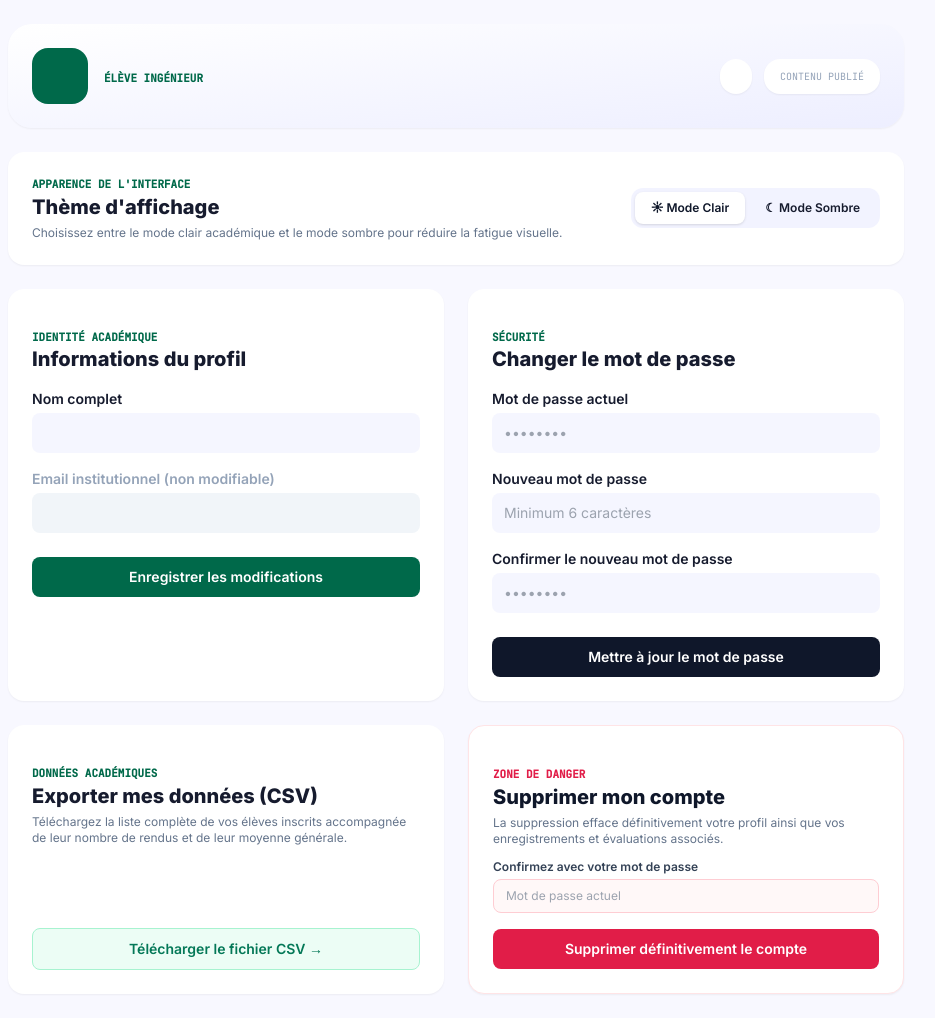
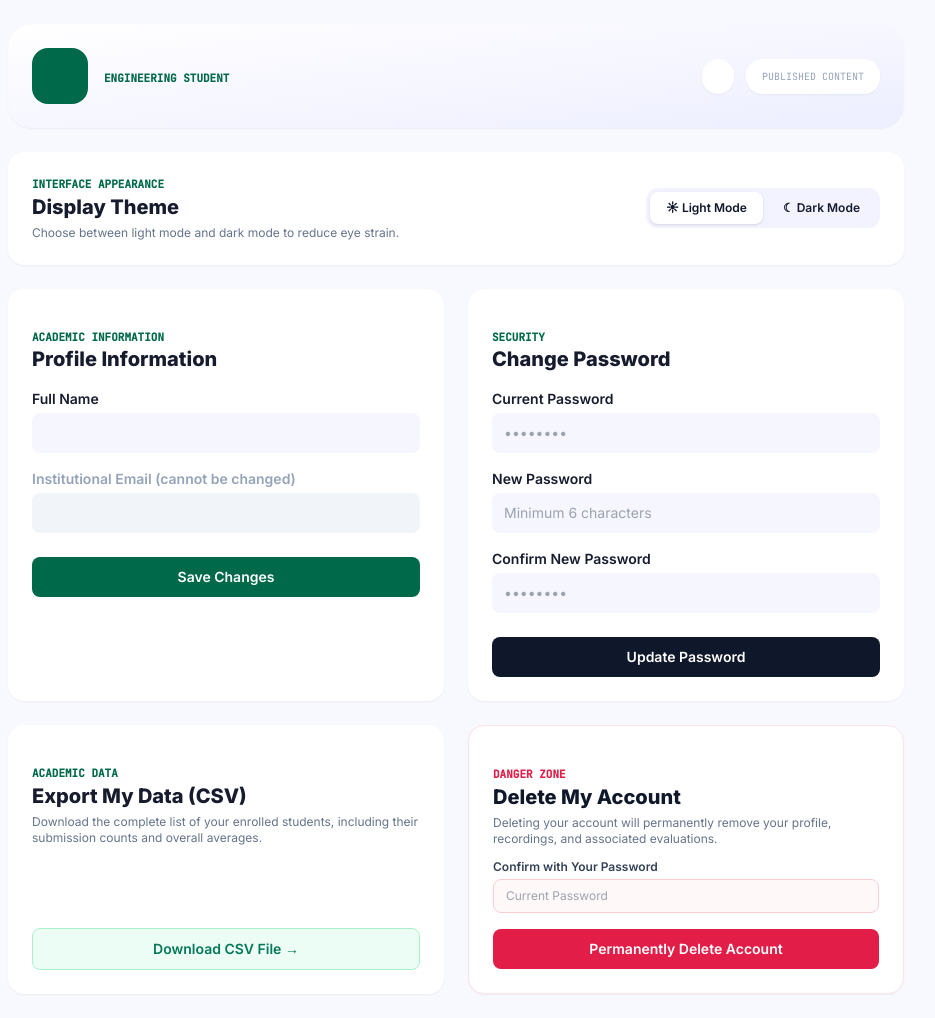
Before and after one commit to fatimaezzahra-br/Codespeak, a Flask app: template templates/settings.html in a window 1280 px wide. Shown: the part 61-1079 px from the top of the page, without its empty margins (184-1119 px from the left). Run offline with Flask 3, Linux system fonts and the light colour scheme; the template is opened without the code that fills it, so the values that code supplies are empty; some libraries are stand-ins or nearby versions.

Commit message:
Translate login, register and settings pages into English

```diff
--- a/templates/settings.html
+++ b/templates/settings.html
@@ -1,5 +1,5 @@
 {% extends "base.html" %}
-{% block title %}Paramètres du compte{% endblock %}
+{% block title %}Account Settings{% endblock %}
 
 {% block content %}
 <div class="max-w-4xl mx-auto space-y-6">
@@ -10,33 +10,33 @@
 
   {% if updated == 'password' %}
     <div class="bg-emerald-50 border border-emerald-200 text-emerald-800 rounded-2xl px-5 py-4 text-sm font-semibold shadow-sm">
-      ✓ Votre mise à jour de mot de passe a été effectuée avec succès.
+      ✓ Your password has been updated successfully.
     </div>
   {% elif updated == 'profile' %}
     <div class="bg-emerald-50 border border-emerald-200 text-emerald-800 rounded-2xl px-5 py-4 text-sm font-semibold shadow-sm">
-      ✓ Vos informations de profil et votre professeur référent ont été enregistrés.
+      ✓ Your profile information and assigned teacher have been saved.
     </div>
   {% endif %}
 
   {% if err == 'current_pwd' %}
     <div class="bg-rose-50 border border-rose-200 text-rose-800 rounded-2xl px-5 py-4 text-sm font-semibold shadow-sm">
-      ✕ Le mot de passe actuel saisi est incorrect.
+      ✕ The current password is incorrect.
     </div>
   {% elif err == 'short_pwd' %}
     <div class="bg-rose-50 border border-rose-200 text-rose-800 rounded-2xl px-5 py-4 text-sm font-semibold shadow-sm">
-      ✕ Le nouveau mot de passe doit contenir au moins 6 caractères.
+      ✕ The new password must contain at least 6 characters.
     </div>
   {% elif err == 'mismatch_pwd' %}
     <div class="bg-rose-50 border border-rose-200 text-rose-800 rounded-2xl px-5 py-4 text-sm font-semibold shadow-sm">
-      ✕ Les deux nouveaux mots de passe ne correspondent pas.
+      ✕ The new passwords do not match.
     </div>
   {% elif err == 'teacher_invalid' %}
     <div class="bg-rose-50 border border-rose-200 text-rose-800 rounded-2xl px-5 py-4 text-sm font-semibold shadow-sm">
-      ✕ Veuillez sélectionner un professeur référent valide.
+      ✕ 	Please select a valid assigned teacher.
     </div>
   {% elif err == 'delete_pwd' %}
     <div class="bg-rose-50 border border-rose-200 text-rose-800 rounded-2xl px-5 py-4 text-sm font-semibold shadow-sm">
-      ✕ Mot de passe incorrect : la suppression du compte a été annulée.
+      ✕ Incorrect password: account deletion has been cancelled.
     </div>
   {% endif %}
 
@@ -48,7 +48,7 @@
       </div>
       <div>
         <span class="text-[11px] font-mono font-bold text-brand uppercase">
-          {{ 'ESPACE ENSEIGNANT' if user.role == 'teacher' else 'ÉLÈVE INGÉNIEUR' }}
+          {{ 'TEACHER AREA' if user.role == 'teacher' else 'ENGINEERING STUDENT' }}
         </span>
         <h1 class="text-2xl font-extrabold text-slate-900">{{ user.full_name }}</h1>
         <p class="text-xs font-mono text-slate-500">{{ user.email }}</p>
@@ -62,7 +62,7 @@
       </div>
       <div class="bg-white rounded-2xl px-4 py-2.5 shadow-sm text-right">
         <p class="text-[10px] font-mono text-slate-400 uppercase">
-          {{ 'Moyenne globale' if user.role == 'student' else 'Contenu publié' }}
+          {{ 'Overall Average' if user.role == 'student' else '	Published Content' }}
         </p>
         <p class="text-base font-extrabold text-brand">
           {{ summary.avg_value }}{{ ' / 10' if user.role == 'student' and summary.avg_value != '-' else '' }}
@@ -73,21 +73,21 @@
 <!-- Carte Apparence : Mode Clair / Mode Sombre -->
 <section class="bg-white rounded-2xl p-6 shadow-sm flex flex-wrap items-center justify-between gap-4">
   <div>
-    <p class="text-[11px] font-mono font-bold text-brand">APPARENCE DE L'INTERFACE</p>
-    <h2 class="text-xl font-extrabold">Thème d'affichage</h2>
+    <p class="text-[11px] font-mono font-bold text-brand">INTERFACE APPEARANCE</p>
+    <h2 class="text-xl font-extrabold">Display Theme</h2>
     <p class="text-xs text-slate-500 mt-1">
-      Choisissez entre le mode clair académique et le mode sombre pour réduire la fatigue visuelle.
+      Choose between light mode and dark mode to reduce eye strain.
     </p>
   </div>
 
   <div class="flex bg-lav/50 rounded-xl p-1 text-xs font-semibold gap-1">
     <button type="button" id="btn-theme-light" onclick="setTheme('light')"
             class="px-4 py-2 rounded-lg transition flex items-center gap-1.5">
-      ☀ Mode Clair
+      ☀ Light Mode
     </button>
     <button type="button" id="btn-theme-dark" onclick="setTheme('dark')"
             class="px-4 py-2 rounded-lg transition flex items-center gap-1.5">
-      ☾ Mode Sombre
+      ☾ Dark Mode
     </button>
   </div>
 </section>
@@ -97,25 +97,25 @@
     <form method="post" action="{{ url_for('settings') }}" class="bg-white rounded-2xl p-6 shadow-sm space-y-4">
       <input type="hidden" name="action" value="profile">
       <div>
-        <p class="text-[11px] font-mono font-bold text-brand">IDENTITÉ ACADÉMIQUE</p>
-        <h2 class="text-xl font-extrabold">Informations du profil</h2>
+        <p class="text-[11px] font-mono font-bold text-brand">ACADEMIC INFORMATION</p>
+        <h2 class="text-xl font-extrabold">Profile Information</h2>
       </div>
 
-      <label class="block text-sm font-semibold">Nom complet
+      <label class="block text-sm font-semibold">Full Name
         <input name="full_name" type="text" required value="{{ user.full_name }}"
                class="mt-1 w-full bg-lav/40 rounded-lg px-3 py-2.5 font-normal focus:outline-none focus:ring-1 focus:ring-brand">
       </label>
 
-      <label class="block text-sm font-semibold text-slate-400">Email institutionnel (non modifiable)
+      <label class="block text-sm font-semibold text-slate-400">Institutional Email (cannot be changed)
         <input type="email" disabled value="{{ user.email }}"
                class="mt-1 w-full bg-slate-100 text-slate-500 rounded-lg px-3 py-2.5 font-normal cursor-not-allowed">
       </label>
 
       {% if user.role == "student" %}
-        <label class="block text-sm font-semibold">Professeur référent
+        <label class="block text-sm font-semibold">Assigned Teacher
           <select name="teacher_id" required
                   class="mt-1 w-full bg-lav/40 rounded-lg px-3 py-2.5 font-normal focus:outline-none focus:ring-1 focus:ring-brand">
-            <option value="">-- Choisir votre professeur --</option>
+            <option value="">-- Select your teacher --</option>
             {% for t in teachers %}
               <option value="{{ t.id }}" {% if user.teacher_id == t.id %}selected{% endif %}>
                 {{ t.full_name }}
@@ -127,7 +127,7 @@
 
       <div class="pt-2">
         <button type="submit" class="w-full bg-brand text-white font-semibold text-sm rounded-lg py-2.5 hover:opacity-90 transition">
-          Enregistrer les modifications
+          Save Changes
         </button>
       </div>
     </form>
@@ -136,23 +136,23 @@
     <form method="post" action="{{ url_for('settings') }}" class="bg-white rounded-2xl p-6 shadow-sm space-y-4">
       <input type="hidden" name="action" value="password">
       <div>
-        <p class="text-[11px] font-mono font-bold text-brand">SÉCURITÉ</p>
-        <h2 class="text-xl font-extrabold">Changer le mot de passe</h2>
+        <p class="text-[11px] font-mono font-bold text-brand">SECURITY</p>
+        <h2 class="text-xl font-extrabold">Change Password</h2>
       </div>
 
-      <label class="block text-sm font-semibold">Mot de passe actuel
+      <label class="block text-sm font-semibold">Current Password
         <input name="current_password" type="password" required
                class="mt-1 w-full bg-lav/40 rounded-lg px-3 py-2.5 font-normal focus:outline-none focus:ring-1 focus:ring-brand"
                placeholder="••••••••">
       </label>
 
-      <label class="block text-sm font-semibold">Nouveau mot de passe
+      <label class="block text-sm font-semibold">New Password
         <input name="new_password" type="password" required minlength="6"
                class="mt-1 w-full bg-lav/40 rounded-lg px-3 py-2.5 font-normal focus:outline-none focus:ring-1 focus:ring-brand"
-               placeholder="Minimum 6 caractères">
+               placeholder="Minimum 6 characters">
       </label>
 
-      <label class="block text-sm font-semibold">Confirmer le nouveau mot de passe
+      <label class="block text-sm font-semibold">Confirm New Password
         <input name="confirm_password" type="password" required minlength="6"
                class="mt-1 w-full bg-lav/40 rounded-lg px-3 py-2.5 font-normal focus:outline-none focus:ring-1 focus:ring-brand"
                placeholder="••••••••">
@@ -160,7 +160,7 @@
 
       <div class="pt-2">
         <button type="submit" class="w-full bg-slate-900 text-white font-semibold text-sm rounded-lg py-2.5 hover:opacity-90 transition">
-          Mettre à jour le mot de passe
+          Update Password
         </button>
       </div>
     </form>
@@ -172,43 +172,43 @@
     <form method="post" action="{{ url_for('settings') }}" class="bg-white rounded-2xl p-6 shadow-sm flex flex-col justify-between space-y-4">
       <input type="hidden" name="action" value="export_personal">
       <div>
-        <p class="text-[11px] font-mono font-bold text-brand">DONNÉES ACADÉMIQUES</p>
-        <h2 class="text-xl font-extrabold">Exporter mes données (CSV)</h2>
+        <p class="text-[11px] font-mono font-bold text-brand">ACADEMIC DATA</p>
+        <h2 class="text-xl font-extrabold">Export My Data (CSV)</h2>
         <p class="text-xs text-slate-500 mt-1">
           {% if user.role == 'student' %}
-            Téléchargez un fichier Excel/CSV contenant l'historique complet de vos tentatives orales, scores détaillés et débits (WPM).
+            Download an Excel/CSV file containing your complete speaking attempt history, detailed scores, and speaking rates (WPM).
           {% else %}
-            Téléchargez la liste complète de vos élèves inscrits accompagnée de leur nombre de rendus et de leur moyenne générale.
+            Download the complete list of your enrolled students, including their submission counts and overall averages.
           {% endif %}
         </p>
       </div>
 
       <button type="submit" class="w-full bg-emerald-50 text-emerald-700 border border-emerald-200 font-semibold text-sm rounded-lg py-2.5 hover:bg-emerald-100 transition">
-        Télécharger le fichier CSV →
+        Download CSV File →
       </button>
     </form>
 
     <!-- Carte 4 : Zone de danger -->
     <form method="post" action="{{ url_for('settings') }}"
-          onsubmit="return confirm('Êtes-vous sûr de vouloir supprimer définitivement votre compte ? Cette action est irréversible.');"
+          onsubmit="return confirm('Are you sure you want to permanently delete your account? This action cannot be undone.');"
           class="bg-white rounded-2xl p-6 shadow-sm border border-rose-100 flex flex-col justify-between space-y-4">
       <input type="hidden" name="action" value="delete_account">
       <div>
-        <p class="text-[11px] font-mono font-bold text-rose-600">ZONE DE DANGER</p>
-        <h2 class="text-xl font-extrabold text-slate-900">Supprimer mon compte</h2>
+        <p class="text-[11px] font-mono font-bold text-rose-600">DANGER ZONE</p>
+        <h2 class="text-xl font-extrabold text-slate-900">Delete My Account</h2>
         <p class="text-xs text-slate-500 mt-1">
-          La suppression efface définitivement votre profil ainsi que vos enregistrements et évaluations associés.
+          Deleting your account will permanently remove your profile, recordings, and associated evaluations.
         </p>
 
-        <label class="block text-xs font-semibold text-slate-700 mt-3">Confirmez avec votre mot de passe
+        <label class="block text-xs font-semibold text-slate-700 mt-3">Confirm with Your Password
           <input name="delete_password" type="password" required
                  class="mt-1 w-full bg-rose-50/50 border border-rose-200 rounded-lg px-3 py-2 font-normal focus:outline-none focus:ring-1 focus:ring-rose-500"
-                 placeholder="Mot de passe actuel">
+                 placeholder="Current Password">
         </label>
       </div>
 
       <button type="submit" class="w-full bg-rose-600 text-white font-semibold text-sm rounded-lg py-2.5 hover:bg-rose-700 transition">
-        Supprimer définitivement le compte
+        Permanently Delete Account
       </button>
     </form>
   </div>
```
Also changed, not shown: static/js/recorder.js (+4 -53 lines), templates/login.html (+5 -5 lines), templates/register.html (+22 -22 lines).
